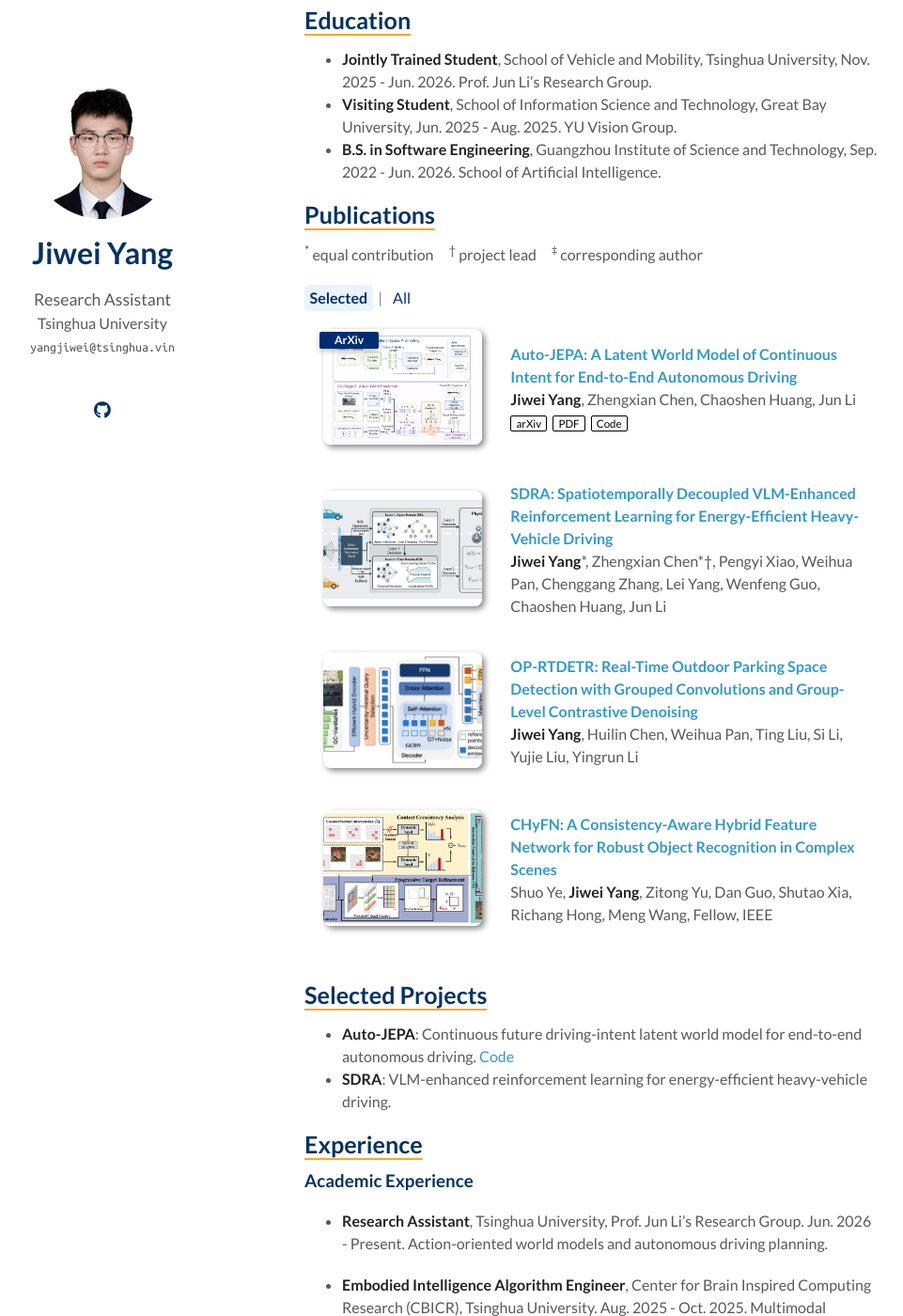
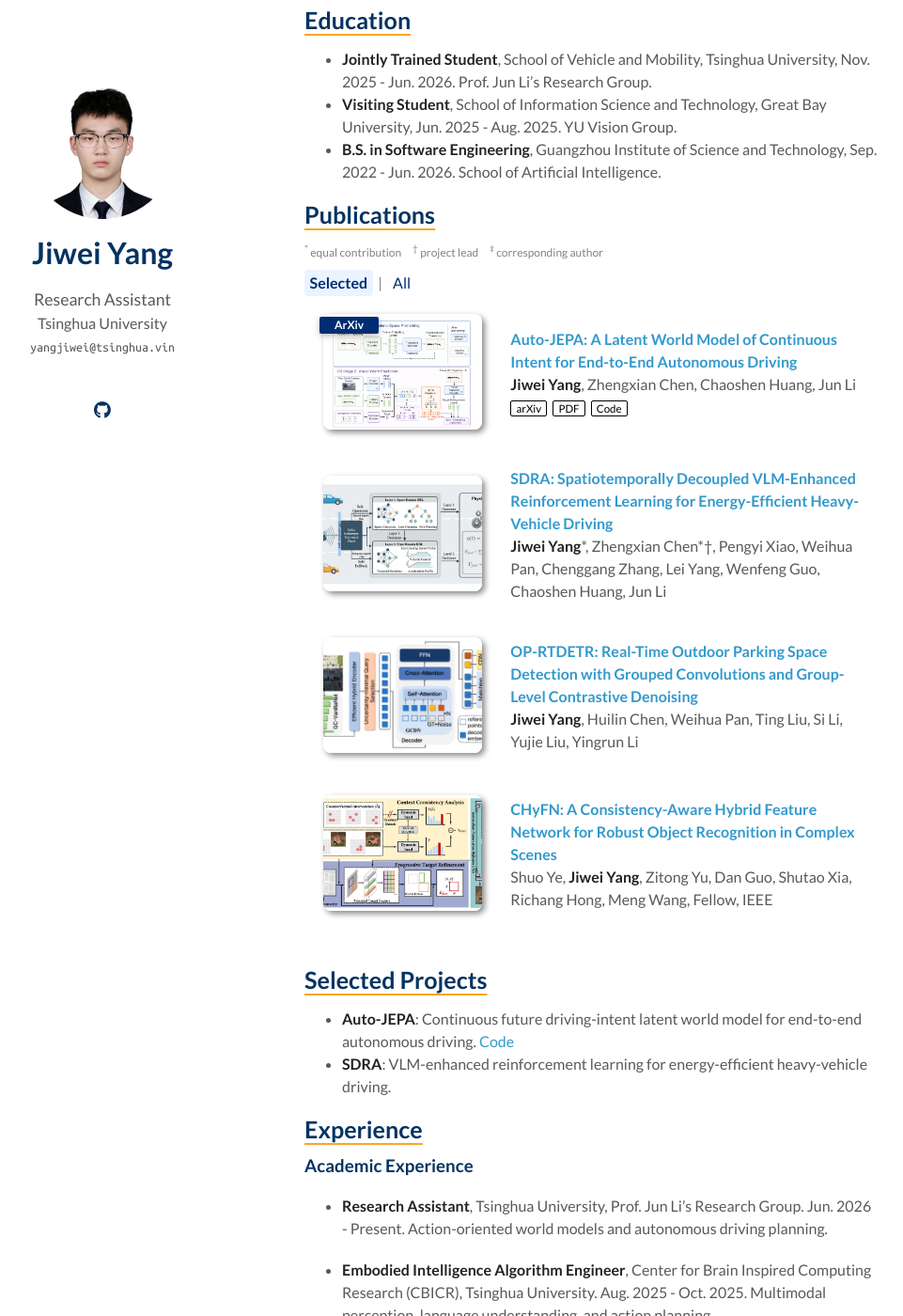
Before and after one commit to NoctYang/NoctYang.github.io, a Jekyll site: the page built from index.md, in a window 1280 px wide and 1400 px high, scrolled down 738 px. Shown: the whole window at 94% size, without its empty margins (186-1147 px from the left). Built offline with Jekyll 4.4.1, drawn with Linux system fonts in a browser that asks for light colours; a style sheet for code colours, icons or effects is not loaded; our own code applies the rules of GitHub Pages for plain Markdown files.

Commit message:
Style author contribution legend

```diff
--- a/assets/css/publications-no-dark-mode.css
+++ b/assets/css/publications-no-dark-mode.css
@@ -98,3 +98,5 @@
 /* Reference-sized publication controls */
 .publications ol.bibliography li .links a.btn { font-size: 0.72rem; padding: 0.08rem 0.32rem; margin-right: 0.18rem; border-radius: 2px; }
 .publications ol.bibliography li .periodical { margin-top: 0.12rem; font-size: 0.82rem; }
+
+.author-legend { font-size: 0.75rem; color: #828282; margin: 5px 0 -10px; }
```
